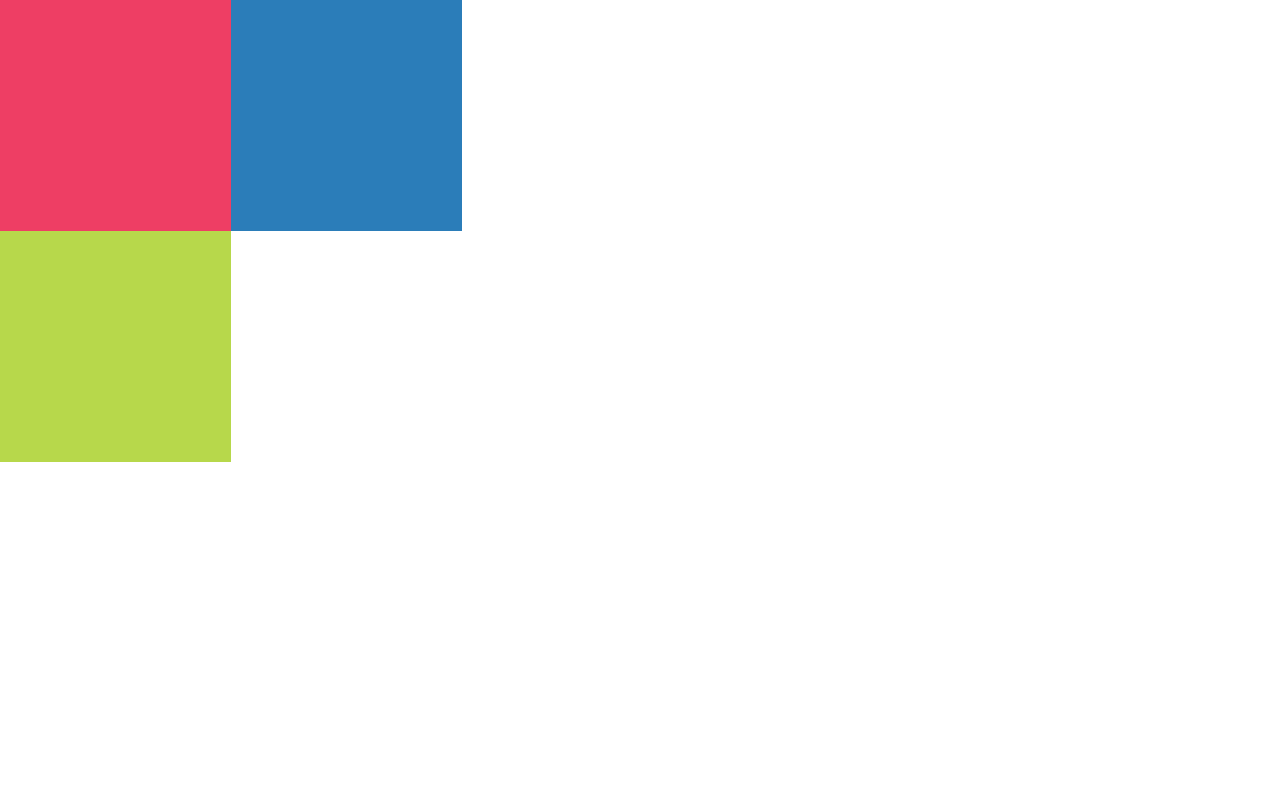
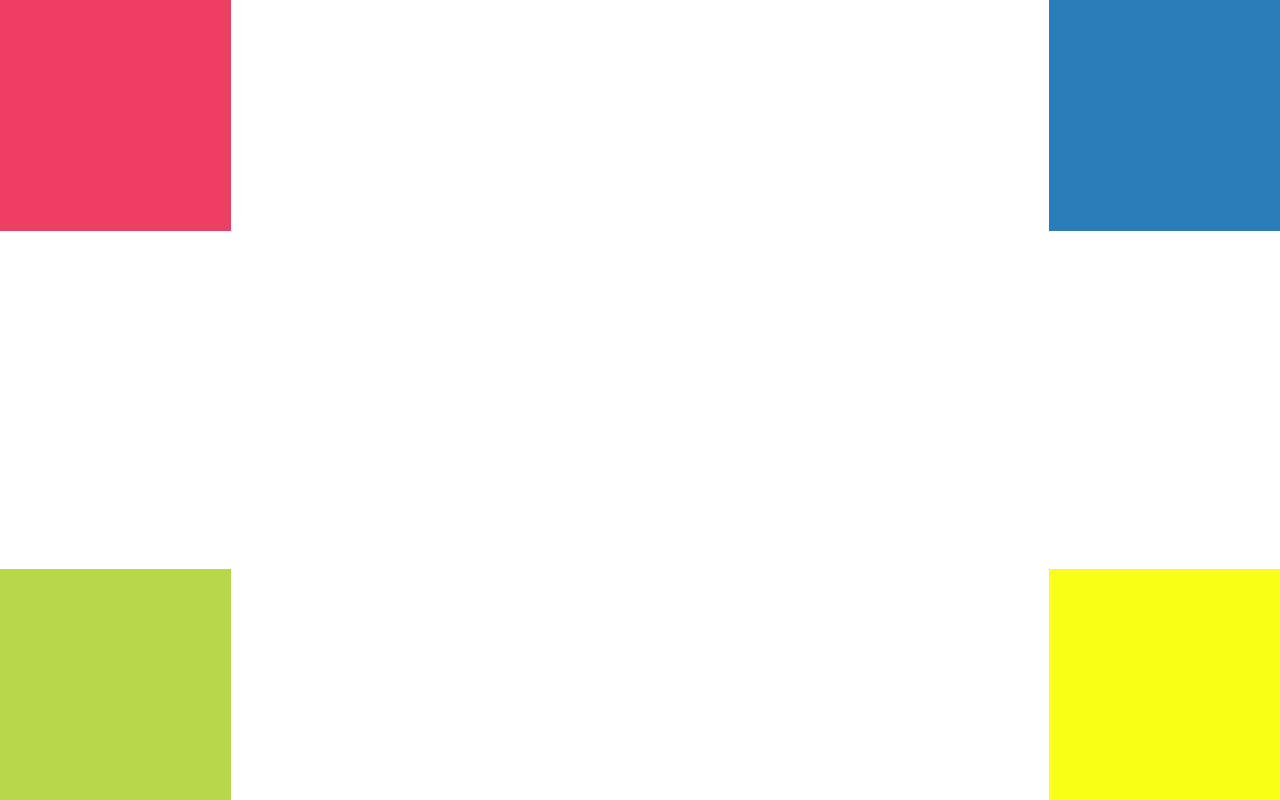
Before and after one commit to Arybv/leccion-23-eg---POSITIONING, a plain HTML site: page index.html in a window 1280 px wide. Drawn offline with Linux system fonts and the light colour scheme; files whose address does not match are found by name.

Commit message:
Ejercicio POSITIONING 03 - diseñando - Desafío III

```diff
--- a/assets/css/main.css
+++ b/assets/css/main.css
@@ -9,15 +9,25 @@ body{
 .caja{
   width: 231px;
   height: 231px;
+  position: absolute;
 }
 #rosa{
   background-color: #EE3E64;
+  left: 0;
+  top: 0;
 }
 #azul{
   background-color: #2B7DB9;
-  position: relative;
-  left: 231px;
+  right: 0;
+  top: 0;
 }
 #verde{
+  left: 0;
+  bottom: 0;
   background-color: #B7D84B;
 }
+#amarillo{
+  background-color: #FAFF16;
+  right: 0;
+  bottom: 0;
+}
--- a/index.html
+++ b/index.html
@@ -10,10 +10,10 @@
     <body>
       <!-- Contenedor cajitas -->
         <div class="contenedor">
-            <div class="caja" id="rosa">
-                <div class="caja" id="azul"></div>
-            </div>
+            <div class="caja" id="rosa"></div>
+            <div class="caja" id="azul"></div>
             <div class="caja" id="verde"></div>
+            <div class="caja" id="amarillo"></div>
         </div>
       <!-- Script -->
         <script src="main.js"></script>
```
